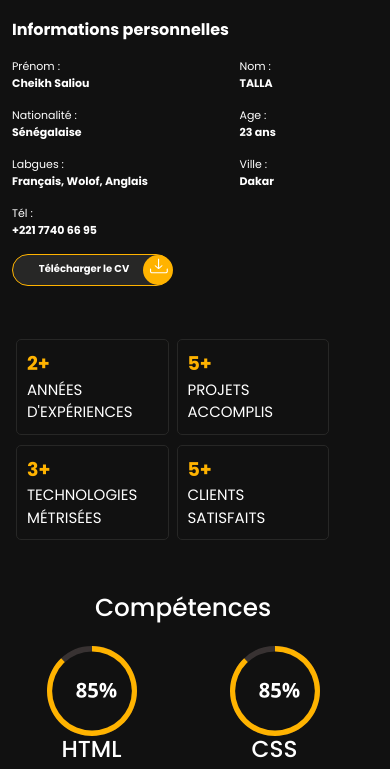
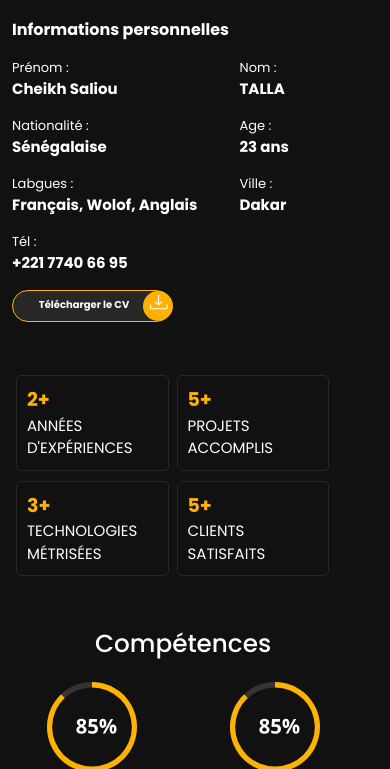
Before and after one commit to saliou-t/Myportfolio, a plain HTML site: page HTML/about.html in a window 390 px wide. Shown: the part 55-824 px from the top of the page. Drawn offline with nearby package versions, Linux system fonts and the light colour scheme.

Commit message:
Fixe : page-apropos -taille bloc infos_personnels

```diff
--- a/Assets/CSS/about.scss
+++ b/Assets/CSS/about.scss
@@ -13,10 +13,10 @@ body{
     }
     .infos{
         .title{
-            font-size: 11px;
+            font-size: 13px;
         }
         .value{
-            font-size: 11px;
+            font-size: 15px;
             font-weight: bold;
         }
         .btn{
--- a/HTML/about.html
+++ b/HTML/about.html
@@ -152,7 +152,7 @@
                    <img src="../Assets/IMG/85.svg" alt="html">
                    <h3>HTML</h3>
                 </div>
-                <div class="col col-6 col-sm-3 comp te">
+                <div class="col col-6 col-sm-3 comp">
                     <img src="../Assets/IMG/85.svg" alt="css">
                     <h3>CSS</h3>
                 </div>
```
Also changed, not shown: Assets/CSS/about.css.
